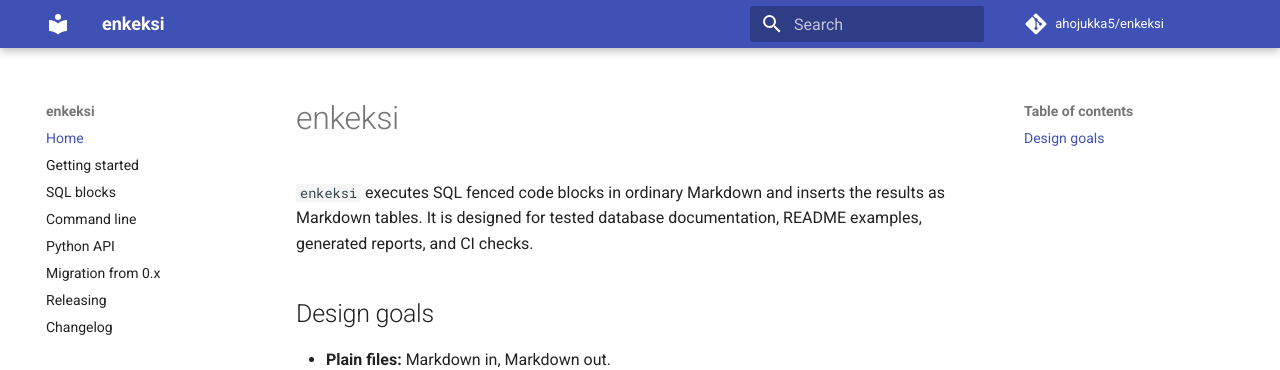
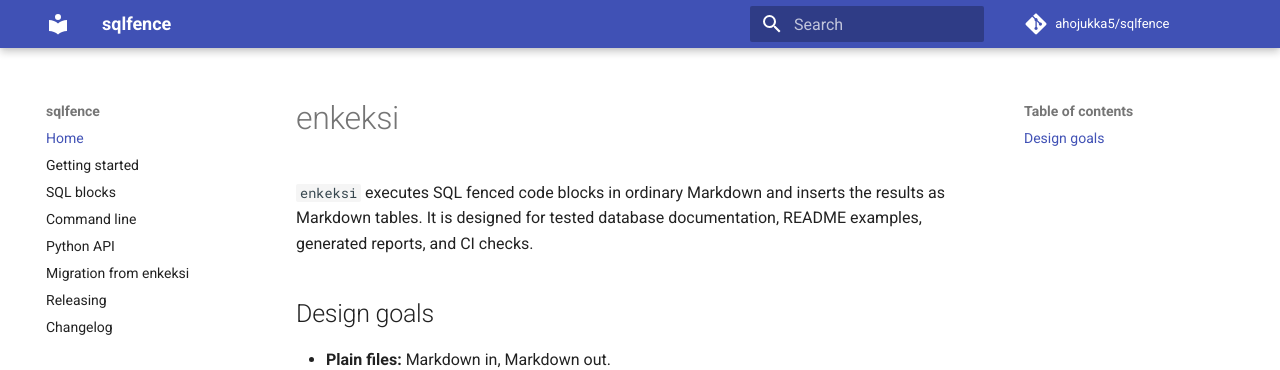
Before and after one commit to ahojukka5/enkeksi, an MkDocs documentation site: the page built from docs/index.md, in a window 1280 px wide. Shown: the top 370 px of the page. Built offline with MkDocs 1.6.1 and Material for MkDocs 9.7.7, drawn with Linux system fonts in a browser that asks for light colours; comment, search, counter and statistics services are not loaded.

Commit message:
Rename documentation site to sqlfence

```diff
--- a/mkdocs.yml
+++ b/mkdocs.yml
@@ -1,8 +1,8 @@
-site_name: enkeksi
+site_name: sqlfence
 site_description: Execute SQL examples embedded in Markdown.
-site_url: https://enkeksi.readthedocs.io/
-repo_url: https://github.com/ahojukka5/enkeksi
-repo_name: ahojukka5/enkeksi
+site_url: https://sqlfence.readthedocs.io/
+repo_url: https://github.com/ahojukka5/sqlfence
+repo_name: ahojukka5/sqlfence
 strict: true
 
 theme:
@@ -17,7 +17,7 @@
   - SQL blocks: syntax.md
   - Command line: cli.md
   - Python API: api.md
-  - Migration from 0.x: migration.md
+  - Migration from enkeksi: migration.md
   - Releasing: releasing.md
   - Changelog: changelog.md
 
```
